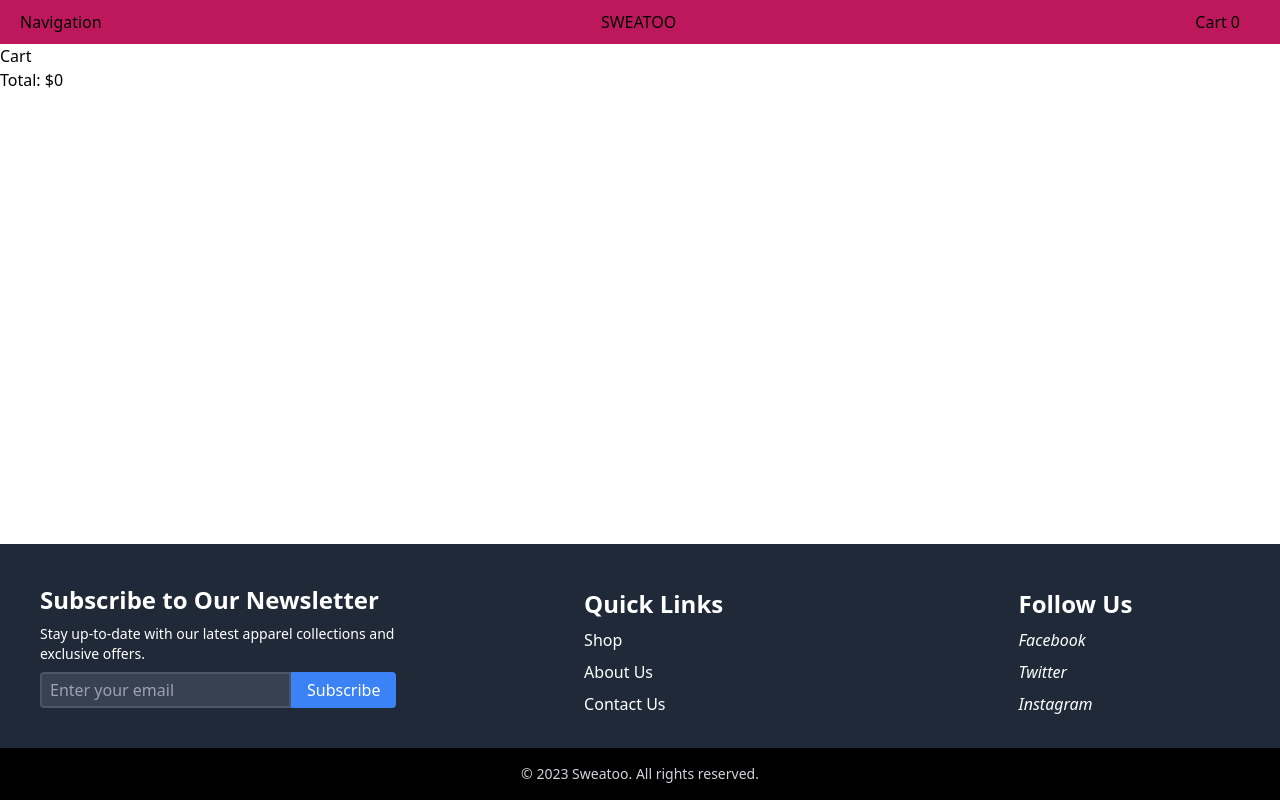
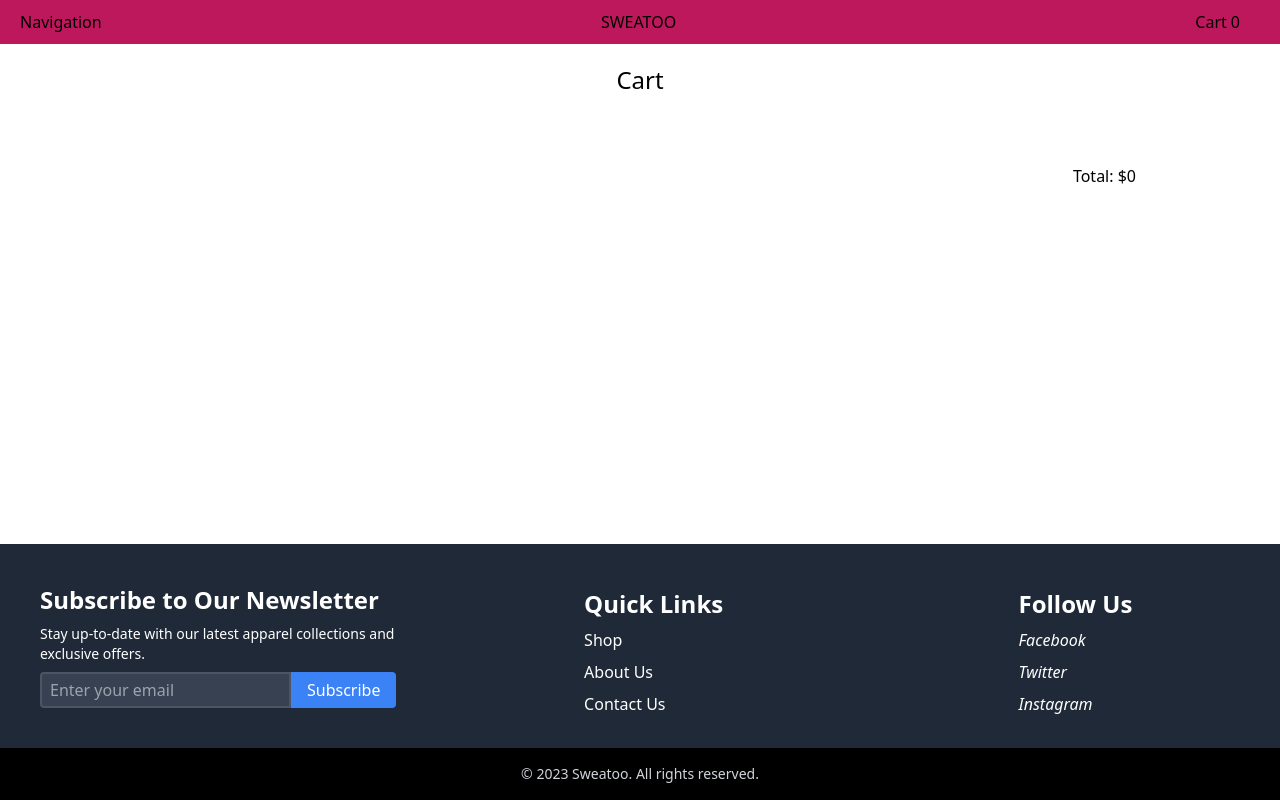
Before and after one commit to eddomiw/shopping-cart, a React (Vite) app: page /cart in a window 1280 px wide. Built offline with nearby package versions, Linux system fonts and the light colour scheme.

Commit message:
Update functions and components to display clothing titles

```diff
--- a/src/Router.jsx
+++ b/src/Router.jsx
@@ -28,7 +28,7 @@ const Router = () => {
     }));
   };
 
-  const addToCart = (itemId, image, quantity, price) => {
+  const addToCart = (itemId, image, quantity, price, title) => {
     if (quantity > 0) {
       setCartItems((prevItems) => ({
         ...prevItems,
@@ -36,6 +36,7 @@ const Router = () => {
           image,
           quantity,
           price,
+          title,
         },
       }));
     } else {
--- a/src/components/Apparel.jsx
+++ b/src/components/Apparel.jsx
@@ -10,6 +10,8 @@ export default function Apparel({
   const [clothing, setClothing] = useState([]);
   const [error, setError] = useState(null);
   const [isLoading, setIsLoading] = useState(true);
+
+  //TODO: get rid of shirt that has 22.3 as price
 
   useEffect(() => {
     fetch("https://fakestoreapi.com/products", { mode: "cors" })
@@ -72,7 +74,8 @@ export default function Apparel({
                     clothingItem.id,
                     clothingItem.image,
                     quantity,
-                    clothingItem.price
+                    clothingItem.price,
+                    clothingItem.title
                   );
                 }}
               >
--- a/src/components/Cart.jsx
+++ b/src/components/Cart.jsx
@@ -27,9 +27,9 @@ export default function Cart({ cartItems, updateCartItems }) {
   console.log(cartItems);
 
   return (
-    <div>
-      <h1>Cart</h1>
-      <div>
+    <div className="flex flex-col items-center">
+      <h1 className="text-center text-2xl py-5">Cart</h1>
+      <div className="p-4 w-4/5">
         {Object.keys(cartItems).map((itemId) => (
           <div key={itemId}>
             <img
@@ -37,8 +37,12 @@ export default function Cart({ cartItems, updateCartItems }) {
               src={cartItems[itemId].image}
               alt={itemId}
             ></img>
+            <div>
+              <div>{cartItems[itemId].title}</div>
+              <div>Price: ${cartItems[itemId].price}</div>
+            </div>
+            <div>
               <div>Quantity: {cartItems[itemId].quantity}</div>
-            <div>Price: ${cartItems[itemId].price}</div>
               <button
                 type="button"
                 data-testid={`removeButton ${itemId}`}
@@ -47,9 +51,11 @@ export default function Cart({ cartItems, updateCartItems }) {
                 Remove
               </button>
             </div>
+            <div>{cartItems[itemId].quantity * cartItems[itemId].price}</div>
+          </div>
         ))}
       </div>
-      <div>Total: ${totalCost}</div>
+      <div className=" p-4 w-4/5  text-end">Total: ${totalCost}</div>
     </div>
   );
 }
--- a/src/components/Footer.jsx
+++ b/src/components/Footer.jsx
@@ -1,7 +1,7 @@
 export default function Footer() {
   return (
     <footer className="bg-gray-800 text-white py-6 mt-auto ">
-      <div className="container mx-auto flex flex-col md:flex-row items-center justify-between">
+      <div className="container flex flex-col md:flex-row items-center justify-between">
         {/* Left Section */}
         <div className="mb-4 md:mb-0 px-10">
           <h2 className="text-2xl font-bold mb-2">
```
Lines whose indentation alone changed are shown as unchanged.
